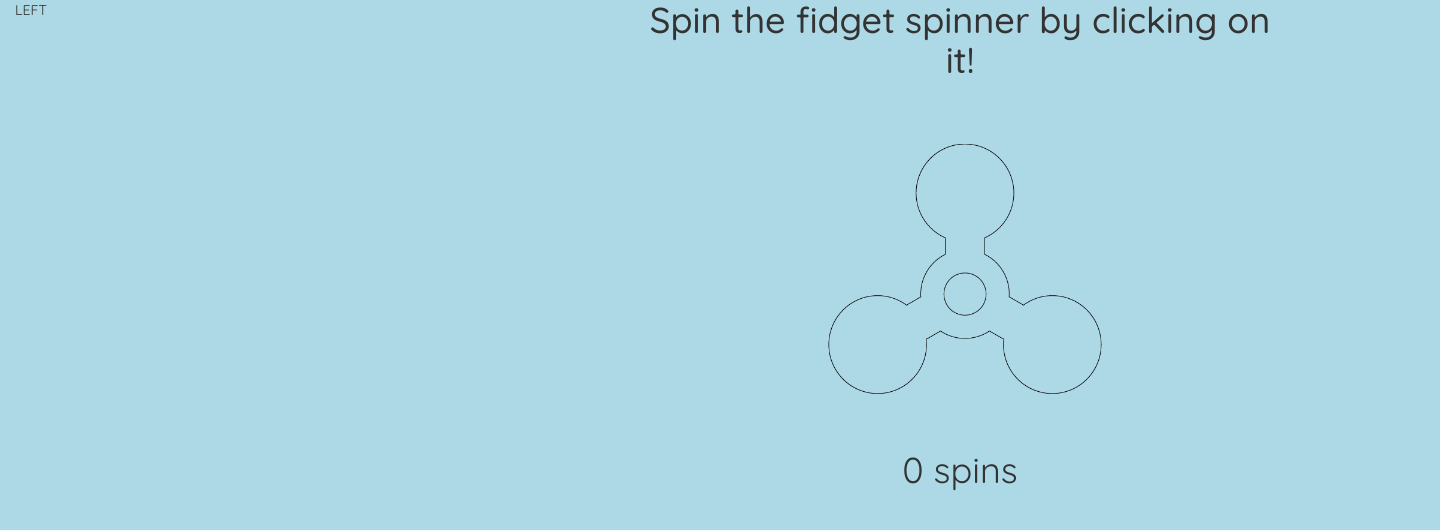
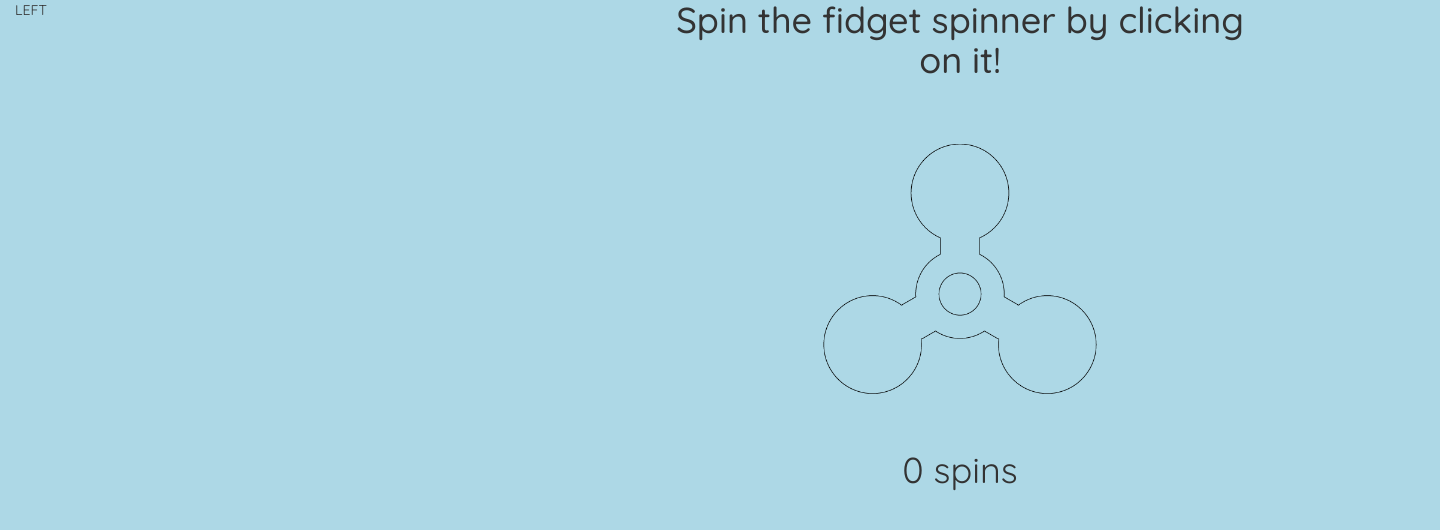
Before and after one commit to mingyugao/FidgetClicker, a plain HTML site: page index.html in a window 1280 px wide. Shown: the whole page, 1440 px wide, since content can reach past the window. Drawn offline with Linux system fonts and the light colour scheme.

Commit message:
fixes centering of spinner and count text

```diff
--- a/css/style.css
+++ b/css/style.css
@@ -4,19 +4,23 @@ body {
 }
 
 h1 {
-    /* border: 5px dotted blue; */
+    /*border: 5px dotted blue;*/
     text-align: center;
     margin-top: 0px;
     margin-bottom: 60px;
     padding-bottom: 5px;
 }
 
+.center {
+    margin: auto;
+}
+
 #left {
-    /* border: 3px solid white; */
+    /*border: 3px solid white;*/
 }
 
 #right {
-    /* border: 3px solid grey; */
+    /*border: 3px solid grey;*/
 
 }
 
@@ -26,24 +30,25 @@ h1 {
 }
 
 #spinnerbutton {
-    width:300px;
-    height:300px;
-    cursor:pointer;
-    z-index:10000;
-    /*border-radius:128px;*/
+    align-content: center;
+    width: 300px;
+    height: 300px;
+    cursor: pointer;
+    z-index: 10000;
+    /*border-radius: 128px;*/
 }
 
-#spinnerbutton:hover{
+#spinnerbutton:hover {
     -moz-animation:1s rotateRight infinite linear;
     -webkit-animation:1s rotateRight infinite linear;
 }
 
-@-moz-keyframes rotateRight{
+@-moz-keyframes rotateRight {
     0%{ -moz-transform:rotate(0deg); -moz-transform-origin:50% 50%; }
     100%{ -moz-transform:rotate(360deg); }
 }
 
-@-webkit-keyframes rotateRight{
+@-webkit-keyframes rotateRight {
     0%{ -webkit-transform:rotate(0deg); -webkit-transform-origin:50% 50%; }
     100%{ -webkit-transform:rotate(360deg); }
 }
--- a/index.html
+++ b/index.html
@@ -14,16 +14,11 @@
     <div class="row">
         <div class="col-md-6" id="left">LEFT</div>
         <div class="col-md-6" id="right">
-            <div class="row">
-                <h1>Spin the fidget spinner by clicking on it!</h1>
-                <div class="col-md-12 col-md-offset-3">
-                    <!-- use class="img-circle" for the proper spinning images -->
-                    <div id="spinnerbutton" onclick="spin()">
-                        <img height="300" width="300" src="res/spinner_proto.png"/>
-                    </div>
-                </div>
-                <p id="spins">0 Spins</p>
-            </div>
+          <h1>Spin the fidget spinner by clicking on it!</h1>
+          <div class="center" id="spinnerbutton" onclick="spin()">
+              <img height="300" width="300" src="res/spinner_proto.png"/>
+          </div>
+          <p id="spins"></p>
         </div>
     </div>
 </div>
```
